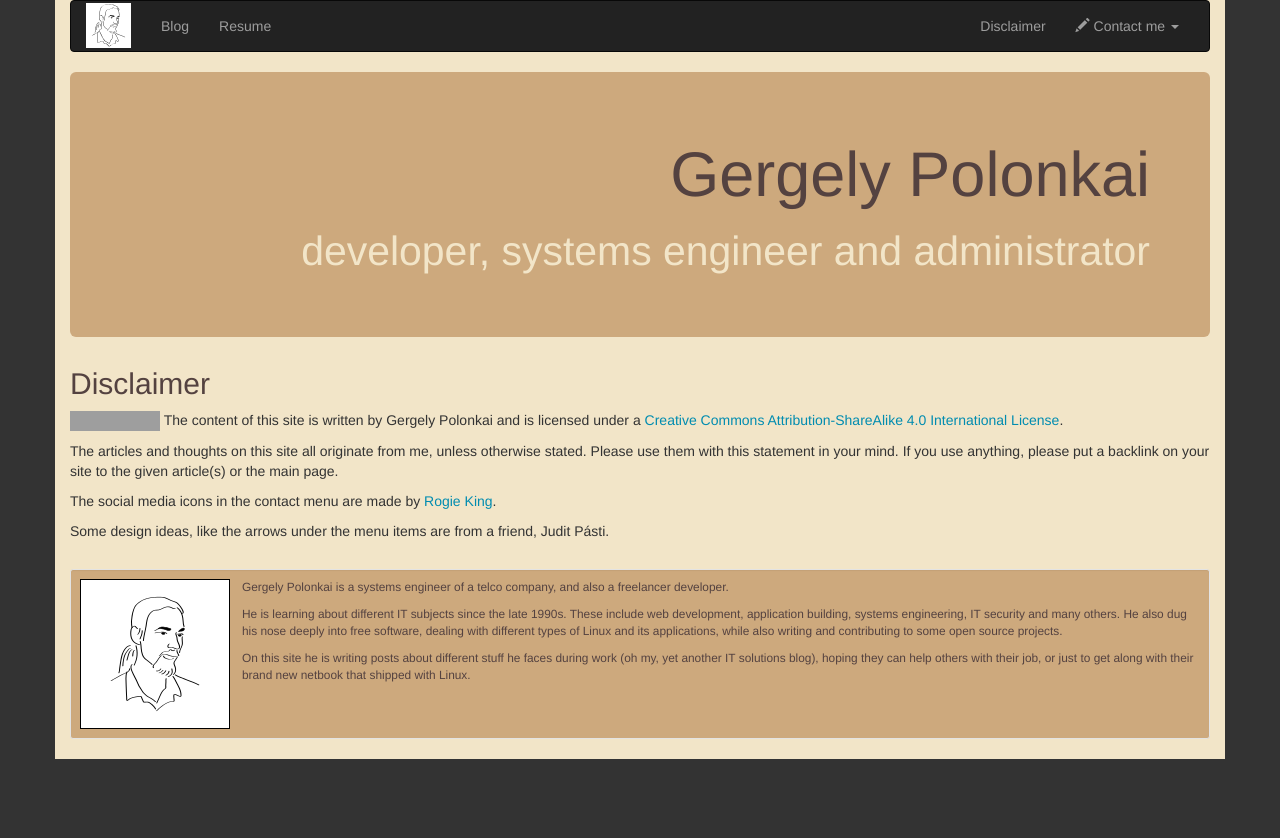
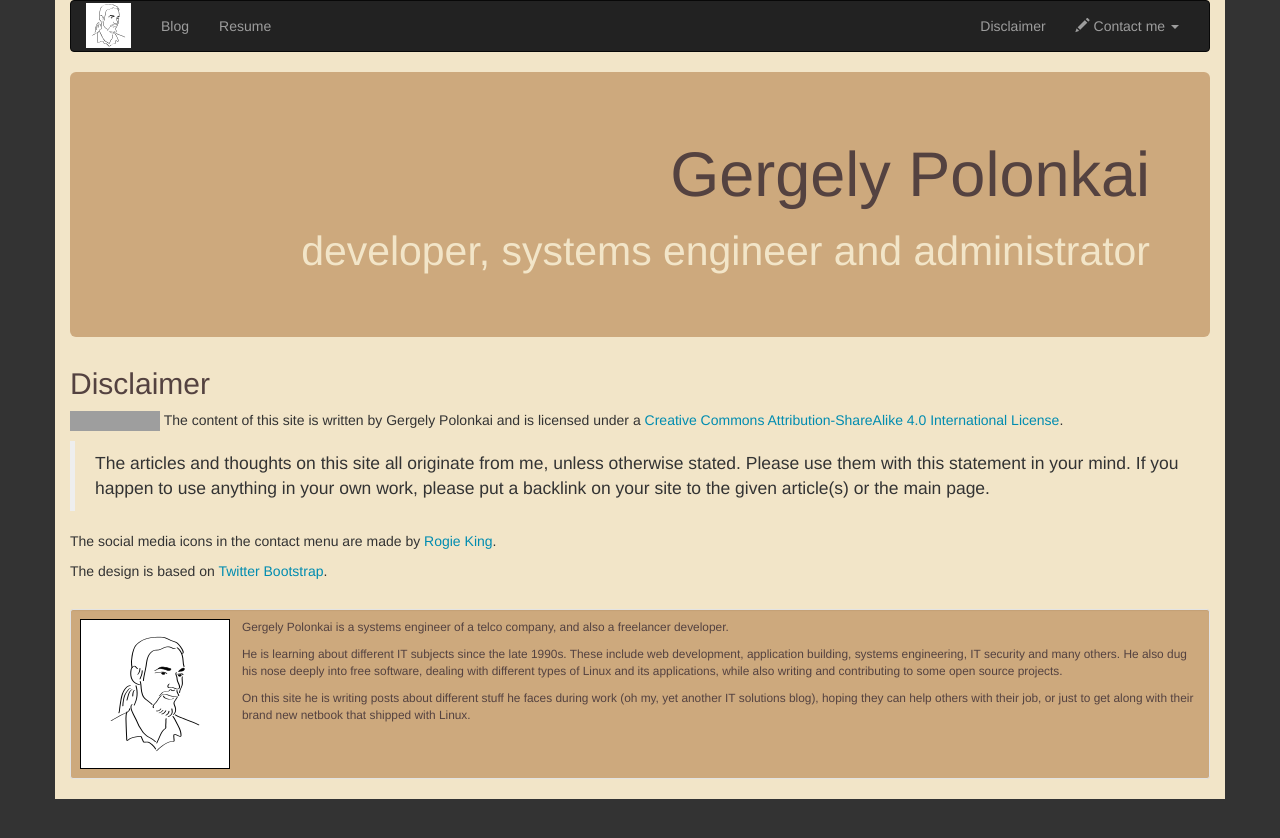
Before and after one commit to gergelypolonkai/gergelypolonkai.github.io, a Jekyll site: the page built from disclaimer/index.md, in a window 1280 px wide. Shown: the top 838 px of the page. Built offline with Jekyll 4.4.1, drawn with Linux system fonts in a browser that asks for light colours; nearby versions of some CDN libraries; comment, search, counter and statistics services are not loaded; grey boxes are pictures that could not be loaded.

Commit message:
Update information on the disclaimer page

```diff
--- a/disclaimer/index.md
+++ b/disclaimer/index.md
@@ -6,13 +6,12 @@ title: Disclaimer
 <a rel="license" href="http://creativecommons.org/licenses/by-sa/4.0/"><img alt="Creative Commons License" style="border-width:0" src="https://i.creativecommons.org/l/by-sa/4.0/80x15.png" /></a>
 <span xmlns:dct="http://purl.org/dc/terms/" href="http://purl.org/dc/dcmitype/Text" property="dct:title" rel="dct:type">The content of this site</span> is written by <span xmlns:cc="http://creativecommons.org/ns#" property="cc:attributionName">Gergely Polonkai</span> and is licensed under a <a rel="license" href="http://creativecommons.org/licenses/by-sa/4.0/">Creative Commons Attribution-ShareAlike 4.0 International License</a>.
 
-The articles and thoughts on this site all originate from me, unless
-otherwise stated. Please use them with this statement in your mind. If
-you use anything, please put a backlink on your site to the given
-article(s) or the main page.
+> The articles and thoughts on this site all originate from me, unless
+> otherwise stated. Please use them with this statement in your
+> mind. If you happen to use anything in your own work, please put a
+> backlink on your site to the given article(s) or the main page.
 
 The social media icons in the contact menu are made by [Rogie
 King](http://rog.ie/).
 
-Some design ideas, like the arrows under the menu items are from a
-friend, Judit Pásti.
+The design is based on [Twitter Bootstrap](http://getbootstrap.com/).
```
